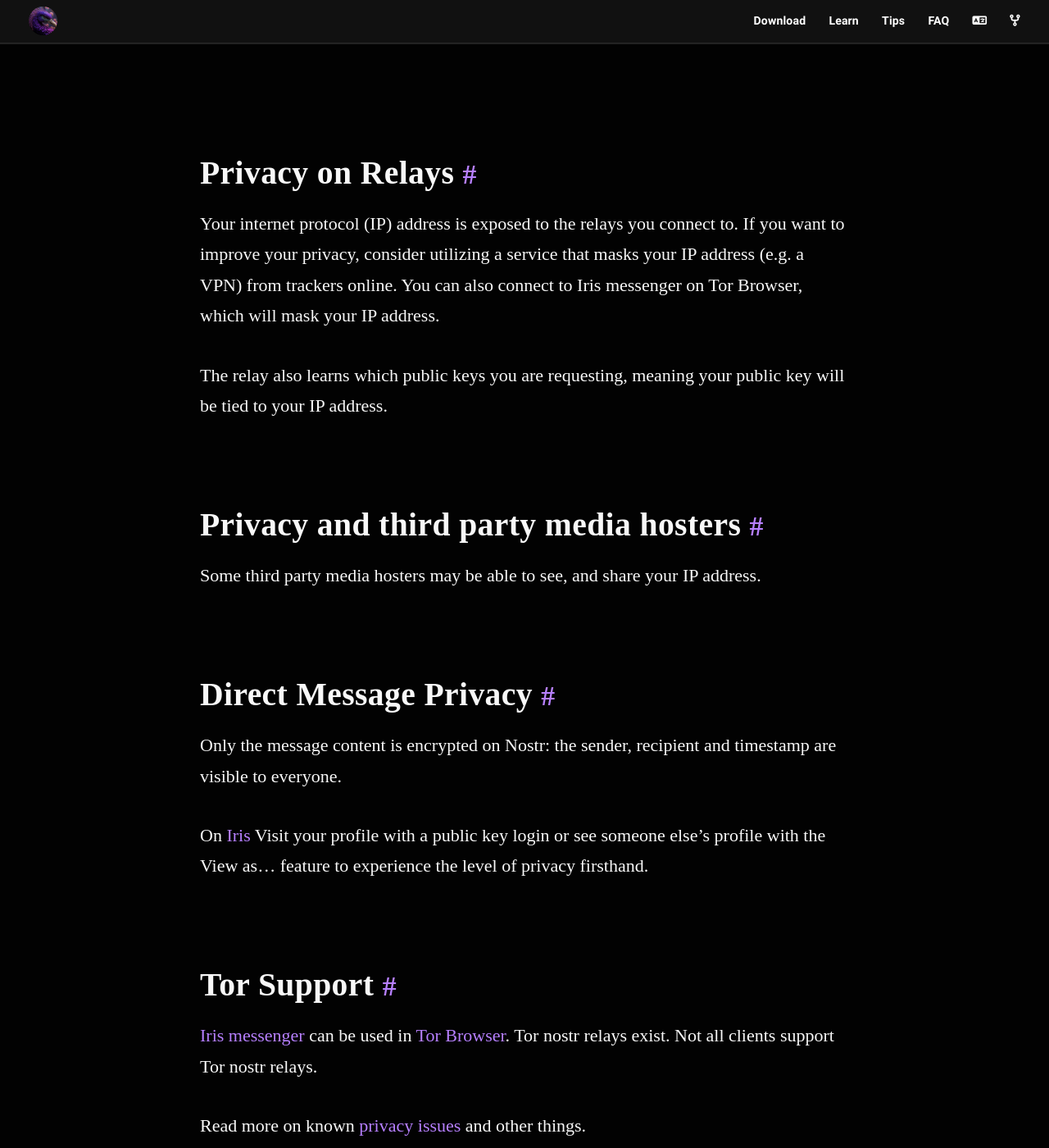
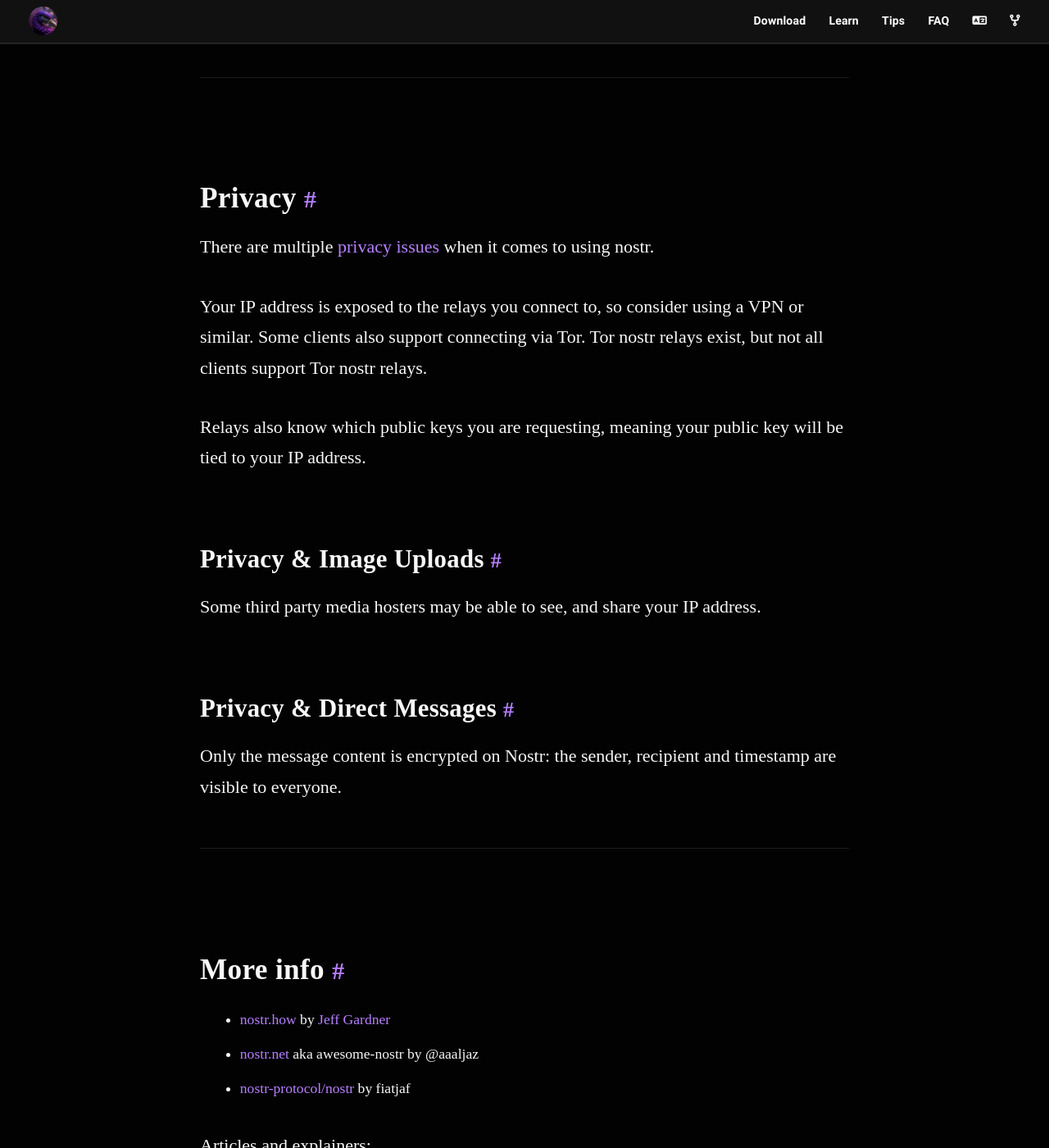
Before and after one commit to nostr-resources/nostr-resources.github.io, a Jekyll site: the page built from index.md, in a window 1280 px wide and 1400 px high, scrolled down 13120 px. Shown: the whole window at 82% size. Built offline with Jekyll 4.4.1, drawn with Linux system fonts in a browser that asks for light colours; some web fonts are replaced; some of the changed text lies outside the part shown.

Commit message:
Clean up privacy section a bit (#38)
* Revert signature line

* Add image upload privacy concern

* fix: NIP-57 wallet list

* Reword privacy section

* Remove Gotchas

* Reword, fix headlines

```diff
--- a/index.md
+++ b/index.md
@@ -78,7 +78,7 @@ Make sure to take care of your [key management](#keys)!
 nostr's design is very basic:
 
 - There are two components: **clients** and **relays**. Each user runs a client. Anyone can run a relay.
-- Every user is identified by a public key. Every post is signed. Every client *should* validate these signatures (in practice some clients do not choose to validate signatures).
+- Every user is identified by a public key. Every post is signed. Every client validates these signatures.
 - Clients fetch data from relays of their choice and publish data to other relays of their choice. A relay doesn't talk to another relay, only directly to users.
 
 To use nostr, you need a [key](#keys) and a [client](#clients).
@@ -207,7 +207,9 @@ message, but the `&pf=1` limits the twitter search to only people you follow.
 
 ### Posting images
 
-[Damus](https://damus.io) supports image uploads from posts creation or reply creation view.
+Many popular clients support image uploads directly. (Keep in mind that all
+uploaded images to external hosts are public, so don't upload confidential
+things willy-nilly.)
 
 Most clients will display image URLs as images, so you can just upload any image
 to image sharing sites and post the URL like this:
@@ -259,8 +261,9 @@ notes.
 
 To receive zaps you need a lightning wallet that supports
 [NIP-57](https://github.com/nostr-protocol/nips/blob/master/57.md).
-The most popular zappable lightning wallet is [Wallet of Satoshi]([url](https://www.walletofsatoshi.com)).
-Three other popular custodial solutions are
+
+Four popular custodial solutions are
+[Wallet of Satoshi](https://walletofsatoshi.com/),
 [Stacker News](https://stacker.news),
 [Lightning Tip Bot](https://ln.tips),
 and [Alby](https://getalby.com/).
@@ -353,26 +356,29 @@ Episodes:
 
 ---
 
-# Privacy on Relays
-Your internet protocol (IP) address is exposed to the relays you connect to. If you want to improve your privacy, consider utilizing a service that masks your IP address (e.g. a VPN) from trackers online. You can also connect to Iris messenger on Tor Browser, which will mask your IP address.
+## Privacy
 
-The relay also learns which public keys you are requesting, meaning your public key will be tied to your IP address.
+There are multiple [privacy
+issues](https://consentonchain.github.io/blog/posts/nostr-privacy/) when it
+comes to using nostr.
 
-# Privacy and third party media hosters
+Your IP address is exposed to the relays you connect to, so consider using a VPN
+or similar. Some clients also support connecting via Tor.
+Tor nostr relays exist, but not all clients support Tor nostr relays.
+
+Relays also know which public keys you are requesting, meaning your public key
+will be tied to your IP address.
+
+### Privacy & Image Uploads
+
 Some third party media hosters may be able to see, and share your IP address.
 
-# Direct Message Privacy
+### Privacy & Direct Messages
+
 Only the message content is encrypted on Nostr: the sender, recipient and timestamp are visible to everyone.
 
-On [Iris](https://iris.to/) Visit your profile with a public key login or see someone else's profile with the View as... feature to experience the level of privacy firsthand.
+---
 
-# Tor Support
-[Iris messenger](https://iris.to) can be used in [Tor Browser](https://www.torproject.org/download/).
-Tor nostr relays exist. Not all clients support Tor nostr relays.
-
-Read more on  known [privacy issues](https://consentonchain.github.io/blog/posts/nostr-privacy/) and other things.
-
----
 ## More info
 
 - [nostr.how](https://nostr.how/) by [Jeff Gardner](https://nostr.guru/p/npub1zuuajd7u3sx8xu92yav9jwxpr839cs0kc3q6t56vd5u9q033xmhsk6c2uc)
```
